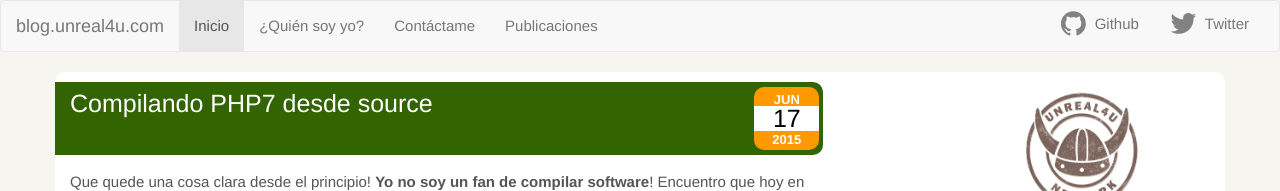
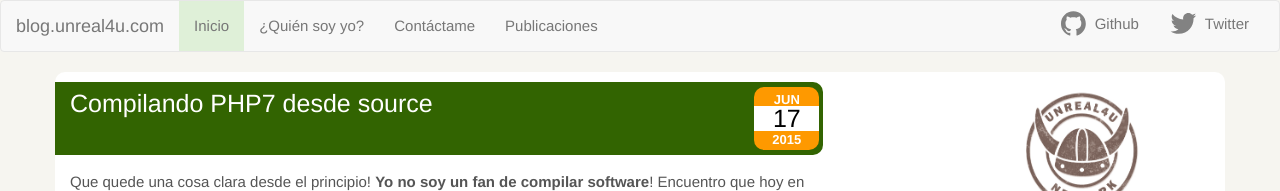
Before and after one commit to unreal4u/blog, a Jekyll site: the page built from index.html, in a window 1280 px wide. Shown: the top 191 px of the page. Built offline with Jekyll 4.4.1, drawn with Linux system fonts in a browser that asks for light colours; the list of posts is cut into pages by our own code.

Commit message:
Finally dynamic top menu!

```diff
--- a/_includes/header.html
+++ b/_includes/header.html
@@ -12,10 +12,10 @@
             </div>
             <div id="navbar" class="navbar-collapse collapse">
                 <ul class="nav navbar-nav">
-					<li class="active"><a href="{{ site.baseurl }}/">Inicio</a></li>
-                {% for page in site.pages %}
-                    {% if page.is_topmenu %}
-                    <li><a href="{{ page.url | prepend: site.baseurl }}">{{ page.title }}</a></li>
+					<li{% if page.is_topmenu != true %} class="list-group-item-success"{% endif %}><a href="{{ site.baseurl }}/">Inicio</a></li>
+                {% for pageloop in site.pages %}
+                    {% if pageloop.is_topmenu %}
+                    <li{% if pageloop.url == page.url %} class="active"{% endif %}><a href="{{ pageloop.url | prepend: site.baseurl }}">{{ pageloop.title }}</a></li>
                     {% endif %}
                 {% endfor %}
                 </ul>
```
